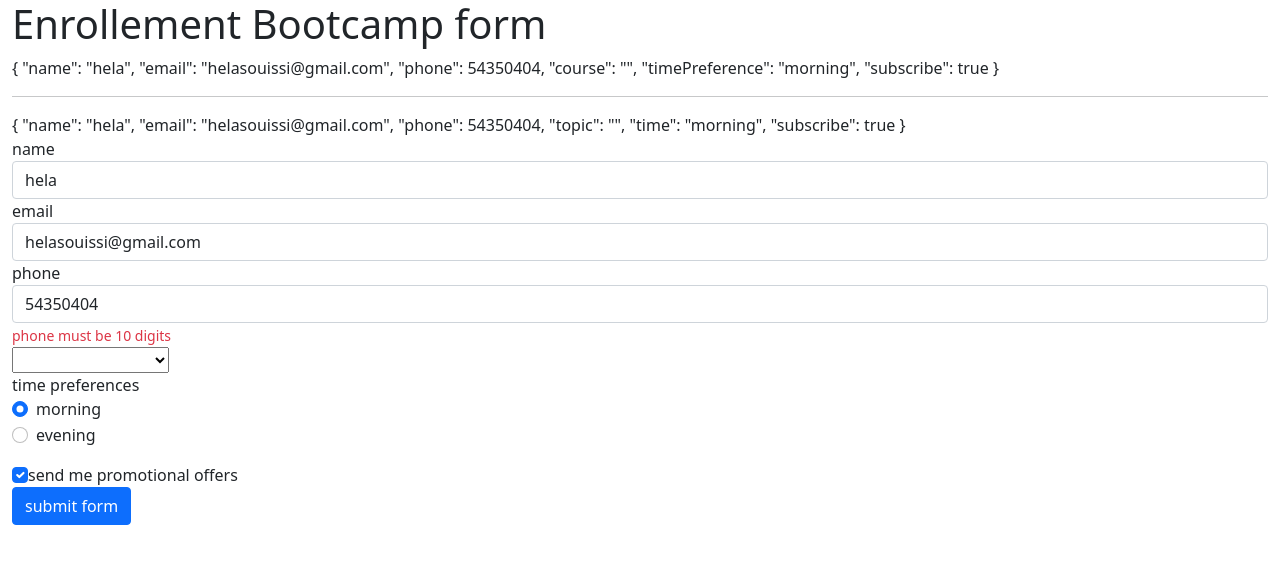
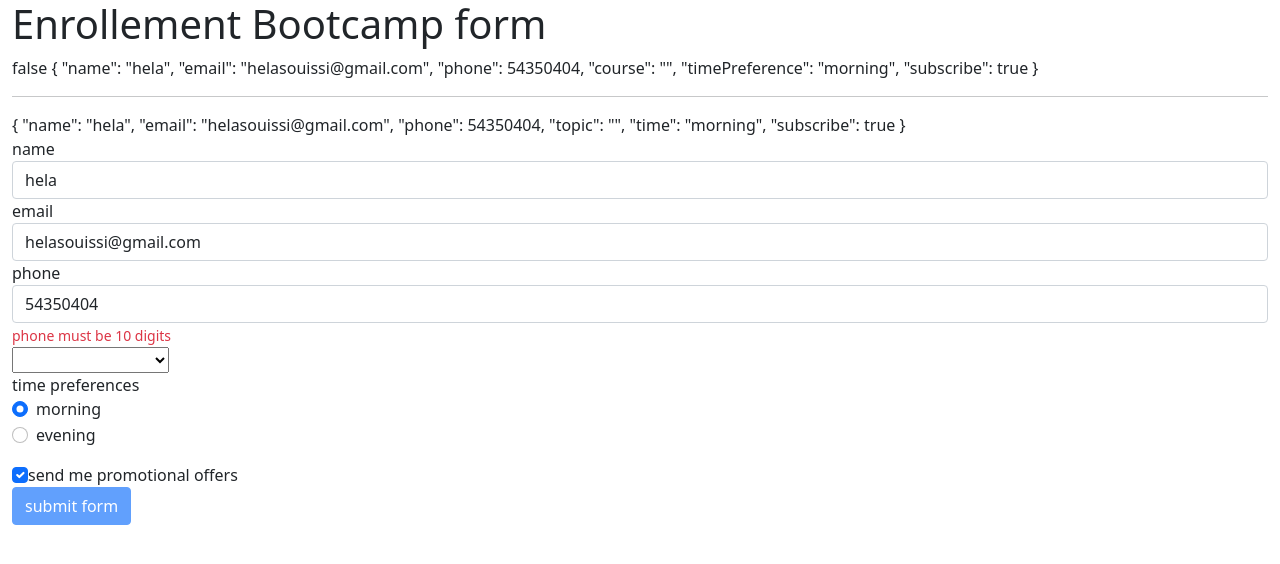
Before and after one commit to helasoui/Template-Driven-Forms-Angular, an Angular app: page / in a window 1280 px wide. Shown: the top 564 px of the page. Built offline with nearby package versions, Linux system fonts and the light colour scheme.

Commit message:
submitting a form

```diff
--- a/src/app/app.component.html
+++ b/src/app/app.component.html
@@ -1,7 +1,7 @@
 <div class="container-fluid">
   <h1>Enrollement Bootcamp form</h1>
-  <form #userForm="ngForm">
-
+  <form #userForm="ngForm" novalidate (ngSubmit)="onSubmit()">
+    {{userForm.form.valid}}
     {{userForm.value | json}}
 
     <hr>
@@ -78,6 +78,7 @@
       </label>
     </div>
 
-    <button class="btn btn-primary" type="submit">submit form</button>
+    <button class="btn btn-primary" type="submit" [disabled]="userForm.form.invalid || topicHasError">submit
+      form</button>
   </form>
 </div>
--- a/src/app/app.component.ts
+++ b/src/app/app.component.ts
@@ -18,4 +18,7 @@ export class AppComponent {
       this.topicHasError = false;
     }
   }
+  onSubmit(){
+    console.log(this.Model)
+  }
 }
```
